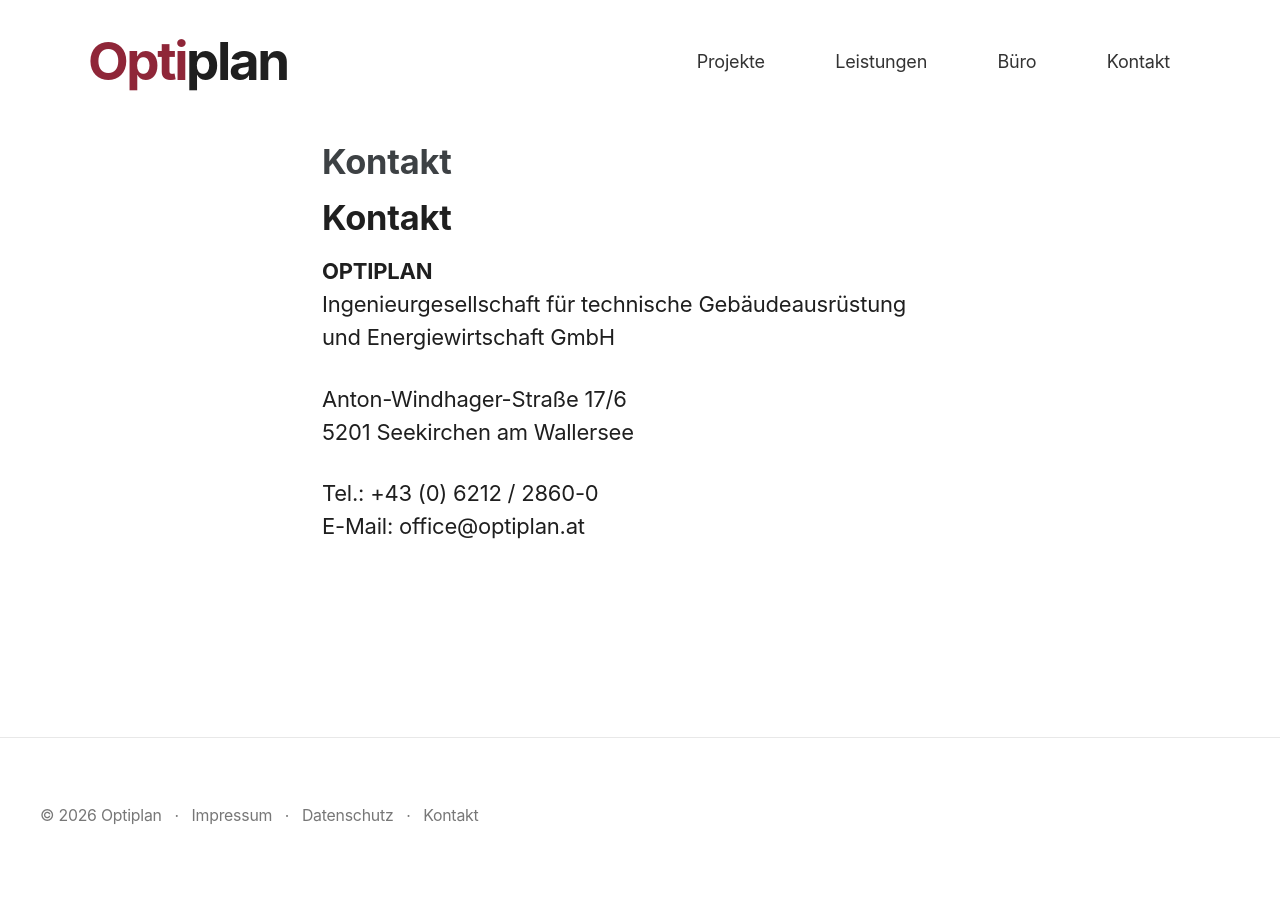
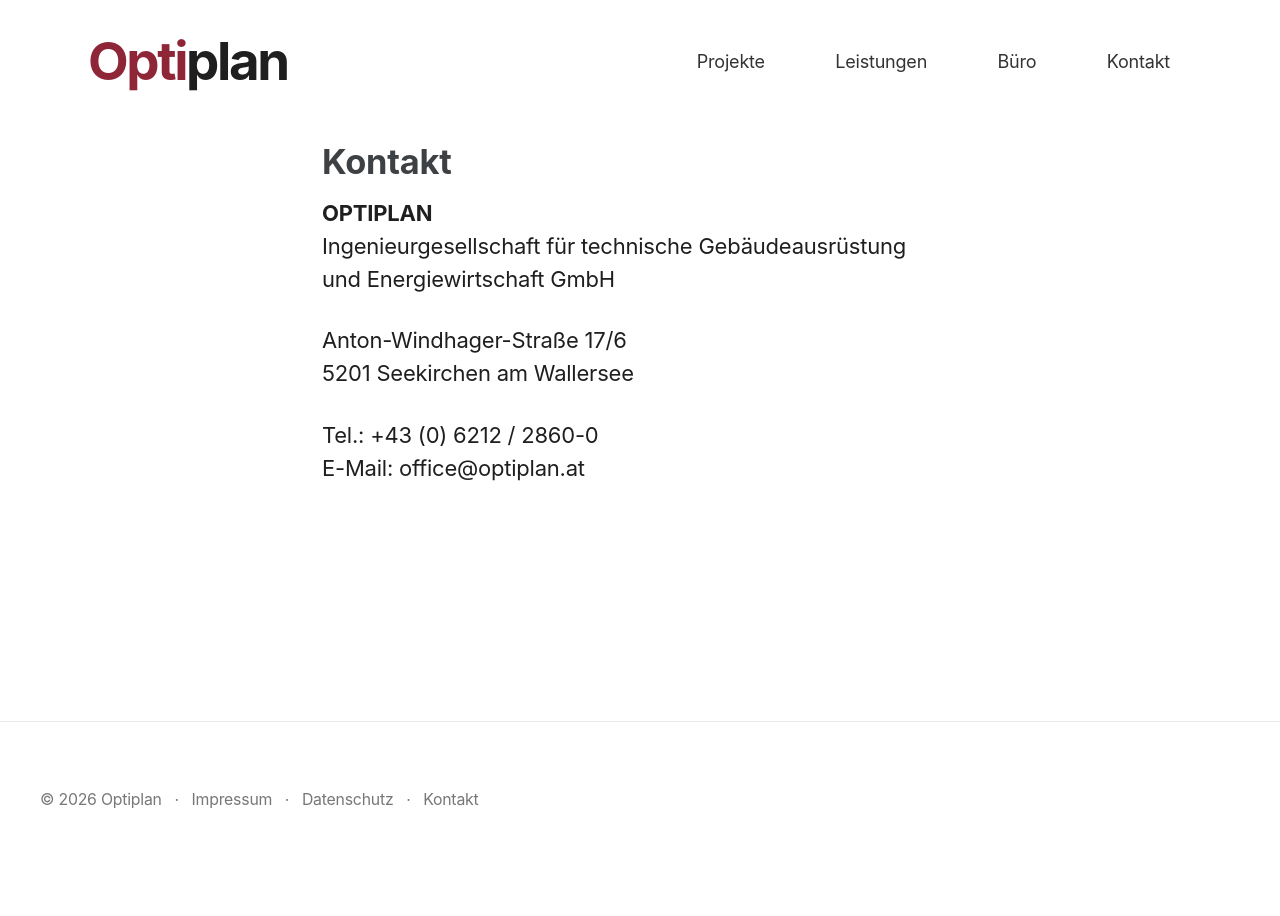
Before and after one commit to gryphiusodenhobler/www.optiplan.at, a Jekyll site: the page built from kontakt.md, in a window 1280 px wide. Built offline with Jekyll 4.4.1, drawn with Linux system fonts in a browser that asks for light colours; cached includes are drawn as plain includes.

Commit message:
Update kontakt.md

```diff
--- a/kontakt.md
+++ b/kontakt.md
@@ -3,8 +3,6 @@ layout: single
 title: "Kontakt"
 permalink: /kontakt/
 ---
-
-# Kontakt
 
 **OPTIPLAN**
 Ingenieurgesellschaft für technische Gebäudeausrüstung
```
